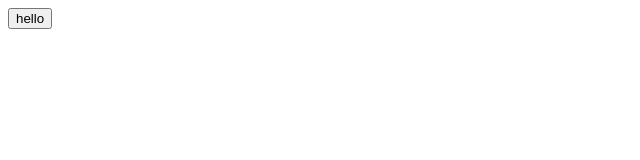
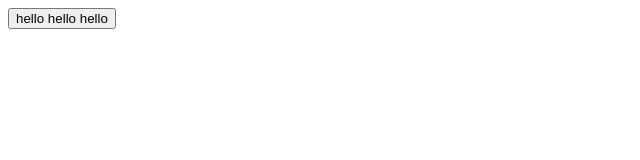
Before and after one commit to Grom1806/technoweb.2, a plain HTML site: page index.html in a window 1280 px wide. Shown: the whole page, without its empty margins (0-640 px from the left). Drawn offline with Linux system fonts and the light colour scheme.

Commit message:
some chenge

```diff
--- a/index.html
+++ b/index.html
@@ -7,6 +7,6 @@
 	<title>Document</title>
 </head>
 <body>
-	<button>hello</button>
+	<button>hello hello hello</button>
 </body>
 </html>
```
